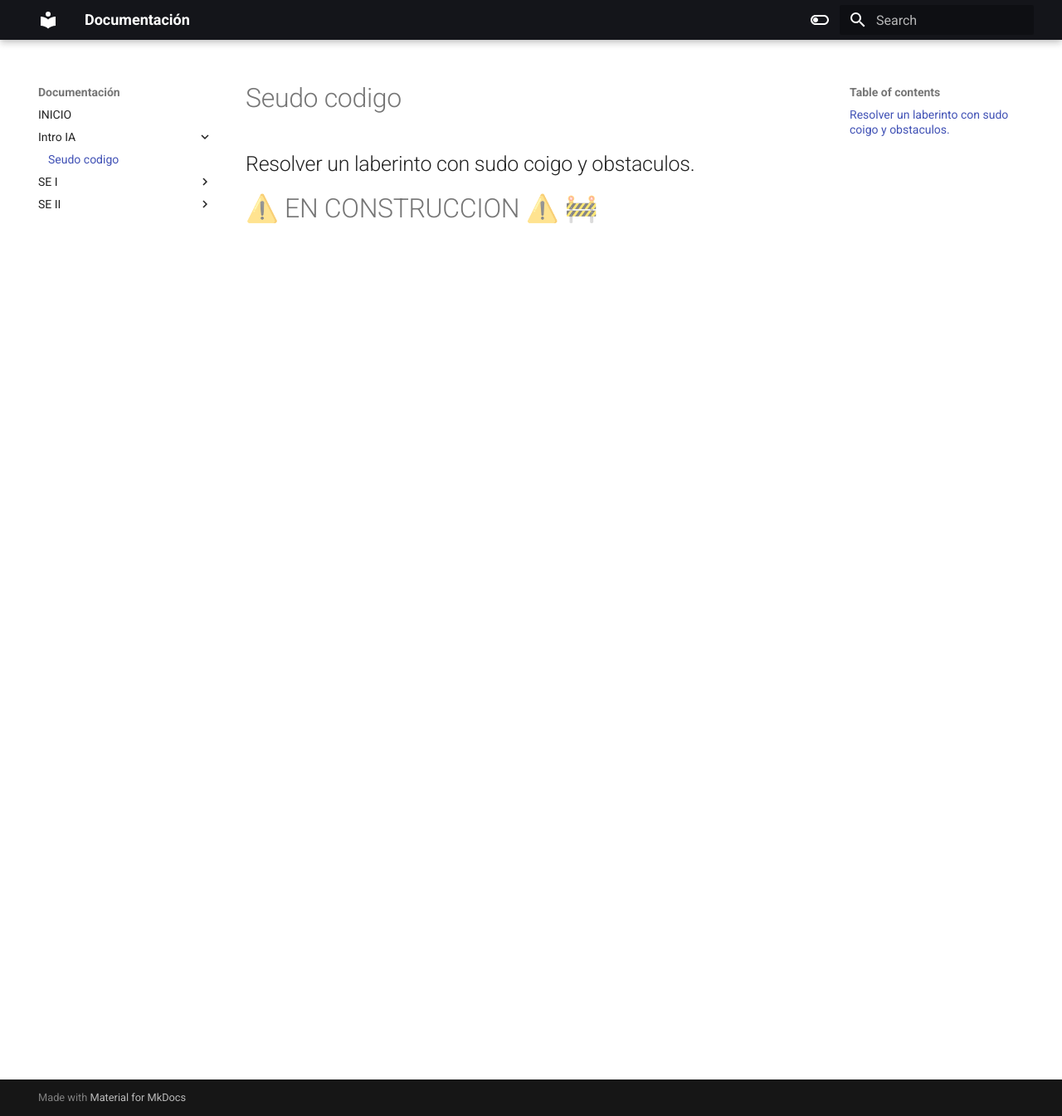
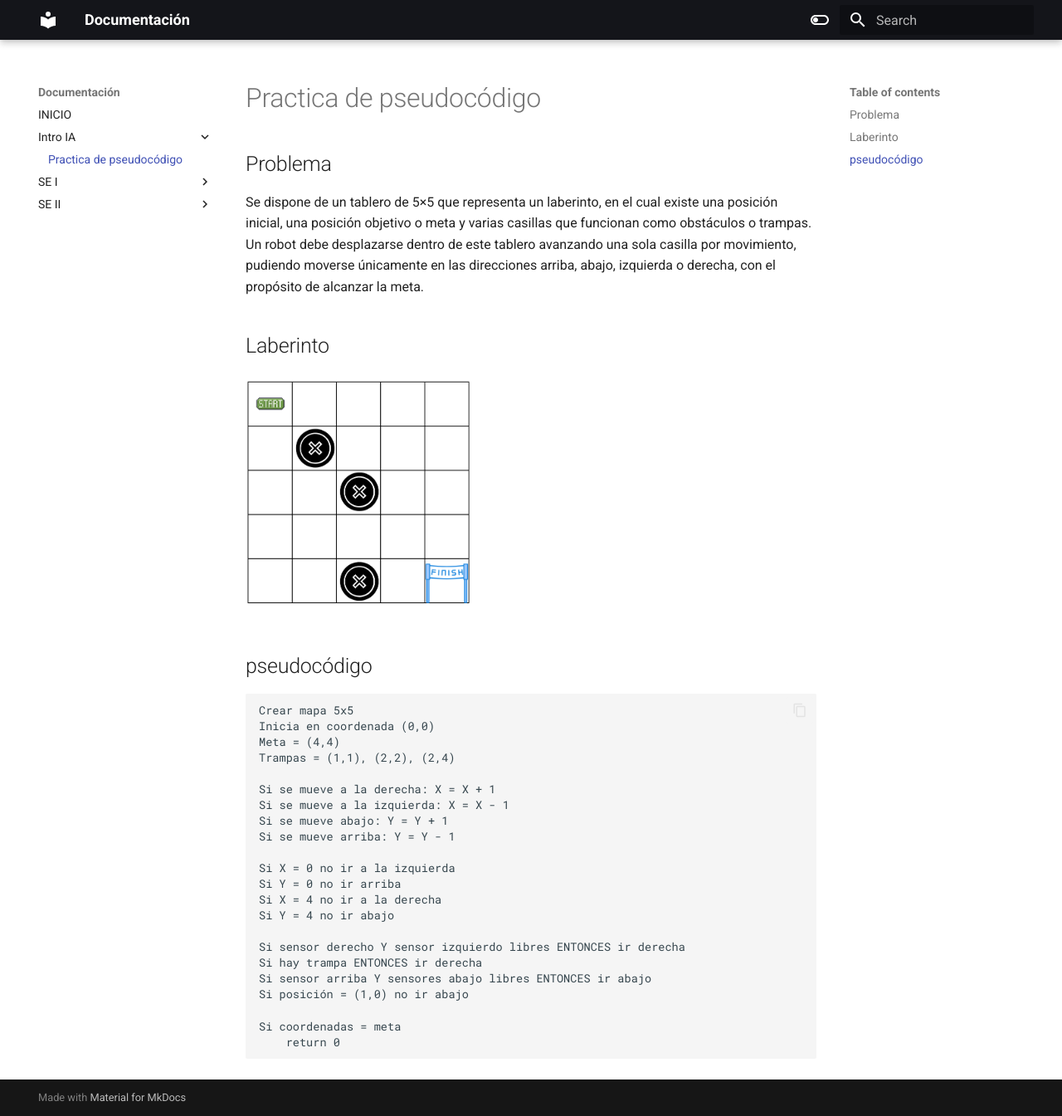
Before and after one commit to chuy-fui/Jesus-docs, an MkDocs documentation site: the page built from docs/Intro-IA/Tarea1.md, in a window 1280 px wide and 1345 px high. Shown: the whole window at 83% size. Built offline with MkDocs 1.6.1 and Material for MkDocs 9.7.7, drawn with Linux system fonts in a browser that asks for light colours.

Commit message:
Se termino la Tarea1 de Intro-IA

````diff
--- a/docs/Intro-IA/Tarea1.md
+++ b/docs/Intro-IA/Tarea1.md
@@ -1,3 +1,33 @@
-# Seudo codigo
-## Resolver un laberinto con sudo coigo y obstaculos.
-# ⚠️ EN CONSTRUCCION ⚠️ 🚧
+# Practica de pseudocódigo
+
+## Problema
+Se dispone de un tablero de 5×5 que representa un laberinto, en el cual existe una posición inicial, una posición objetivo o meta y varias casillas que funcionan como obstáculos o trampas. Un robot debe desplazarse dentro de este tablero avanzando una sola casilla por movimiento, pudiendo moverse únicamente en las direcciones arriba, abajo, izquierda o derecha, con el propósito de alcanzar la meta.
+
+## Laberinto
+![Diagrama del sistema](recursos/laberinto.png){ width="40%"}
+
+## pseudocódigo
+```
+Crear mapa 5x5
+Inicia en coordenada (0,0)
+Meta = (4,4)
+Trampas = (1,1), (2,2), (2,4)
+
+Si se mueve a la derecha: X = X + 1
+Si se mueve a la izquierda: X = X - 1
+Si se mueve abajo: Y = Y + 1
+Si se mueve arriba: Y = Y - 1
+
+Si X = 0 no ir a la izquierda
+Si Y = 0 no ir arriba
+Si X = 4 no ir a la derecha
+Si Y = 4 no ir abajo
+
+Si sensor derecho Y sensor izquierdo libres ENTONCES ir derecha
+Si hay trampa ENTONCES ir derecha
+Si sensor arriba Y sensores abajo libres ENTONCES ir abajo
+Si posición = (1,0) no ir abajo
+
+Si coordenadas = meta
+    return 0
+```
````
Also changed, not shown: docs/Intro-IA/recursos/laberinto.png (added).
